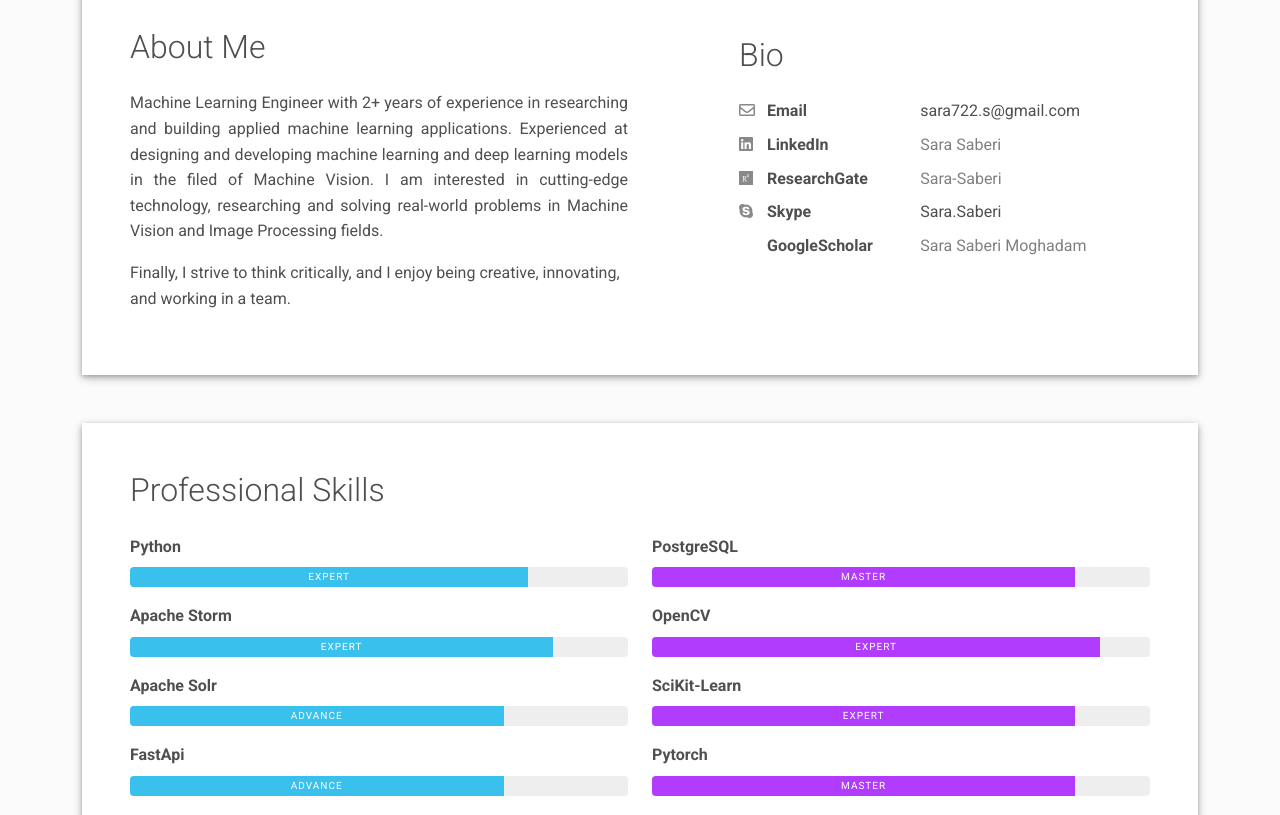
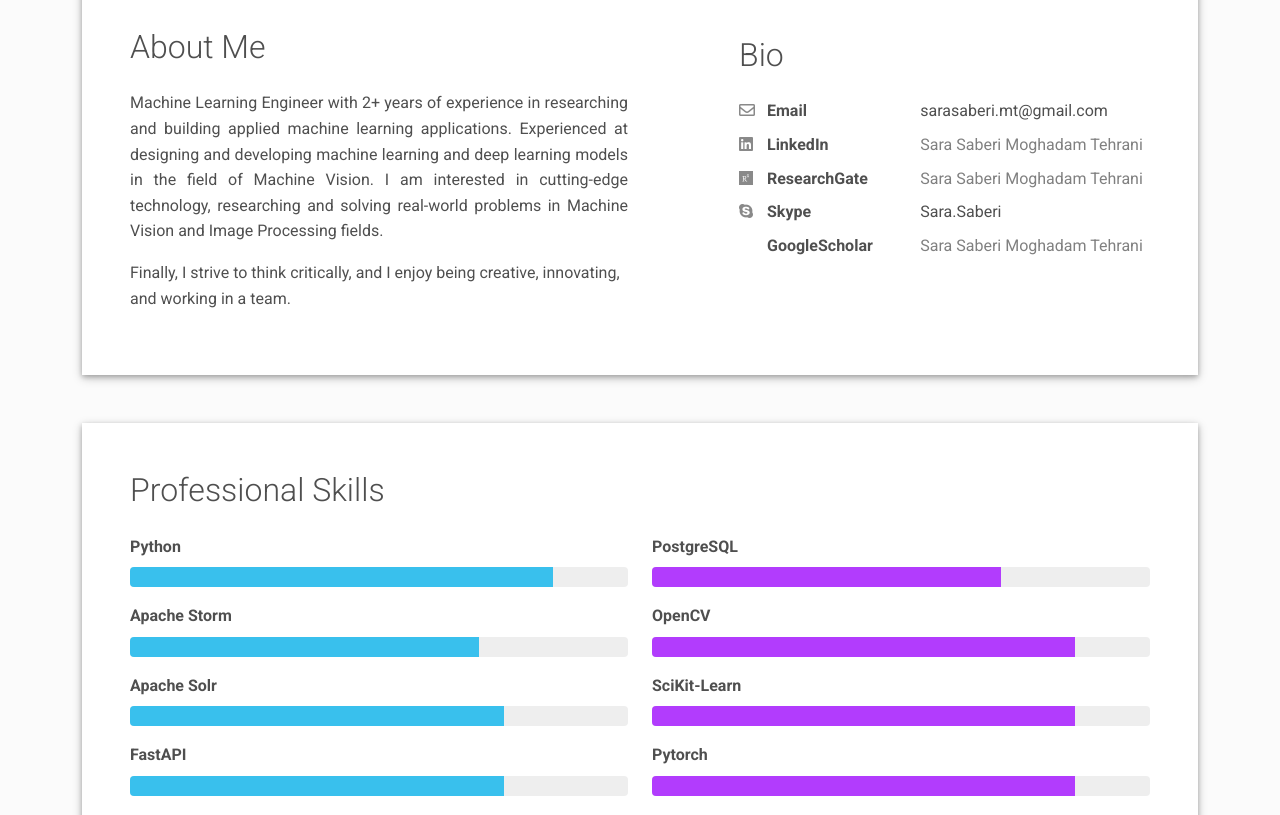
Before and after one commit to sara2227/Sara_Saberi, a plain HTML site: page index.html in a window 1280 px wide. Shown: the part 680-1495 px from the top of the page. Drawn offline with Linux system fonts and the light colour scheme.

Commit message:
name edited

```diff
--- a/index.html
+++ b/index.html
@@ -34,7 +34,7 @@
   <header class="d-print-none">
     <div class="container text-center text-lg-left">
       <div class="pt-4 clearfix">
-        <h1 class="site-title mb-0">Sara Saberi Moghadam</h1>
+        <h1 class="site-title mb-0">Sara Saberi Moghadam Tehrani</h1>
         <div class="site-nav">
           <nav role="navigation">
             <ul class="nav justify-content-center">
@@ -86,7 +86,7 @@
                   </div>
                   <div class="header-bio mt-3">
                     <div data-aos="zoom-in" data-aos-delay="0">
-                      <h2 class="h1">Sara Saberi Moghadam</h2>
+                      <h2 class="h1">Sara Saberi Moghadam Tehrani</h2>
                       <p>Machine Learning Engineer</p>
                     </div>
                     <div class="header-social mb-3 d-print-none" data-aos="zoom-in" data-aos-delay="200">
@@ -129,7 +129,7 @@
                 <p style="text-align: justify; text-justify: inter-word">
                   Machine Learning Engineer with 2+ years of experience in researching and building applied machine
                   learning applications.
-                  Experienced at designing and developing machine learning and deep learning models in the filed of
+                  Experienced at designing and developing machine learning and deep learning models in the field of
                   Machine Vision.
                   I am interested in cutting-edge technology, researching and solving real-world problems in Machine
                   Vision and Image
@@ -152,7 +152,7 @@
                     </div>
                   </div>
                   <div class="col-sm-7">
-                    <div class="pb-2">sara722.s@gmail.com</div>
+                    <div class="pb-2">sarasaberi.mt@gmail.com</div>
                   </div>
                   <div class="col-sm-5">
                     <div class="pb-2 fw-bolder">
@@ -161,8 +161,8 @@
                     </div>
                   </div>
                   <div class="col-sm-7">
-                    <div class="pb-2"><a href='https://www.linkedin.com/in/sara-saberi-285a398b/' style="color: grey;"
-                        target="_blank">Sara Saberi</a></div>
+                    <div class="pb-2"><a href='https://www.linkedin.com/in/sara-saberi-moghadam-tehrani-285a398b/'
+                        style="color: grey;" target="_blank">Sara Saberi Moghadam Tehrani</a></div>
                   </div>
                   <div class="col-sm-5">
                     <div class="pb-2 fw-bolder">
@@ -172,7 +172,7 @@
                   </div>
                   <div class="col-sm-7">
                     <div class="pb-2"><a href='https://www.researchgate.net/profile/Sara-Saberi' style="color: grey;"
-                        target="_blank">Sara-Saberi</a>
+                        target="_blank">Sara Saberi Moghadam Tehrani</a>
                     </div>
                   </div>
 
@@ -192,8 +192,8 @@
                     </div>
                   </div>
                   <div class="col-sm-7">
-                    <div class="pb-2"><a href='https://scholar.google.com/citations?hl=en&user=uqj_0IMAAAAJ'
-                        style="color:grey" target="_blank">Sara Saberi Moghadam</a></div>
+                    <div class="pb-2"><a href='https://scholar.google.com/citations?user=_JTm6JAAAAAJ&hl=en'
+                        style="color:grey" target="_blank">Sara Saberi Moghadam Tehrani</a></div>
                   </div>
 
                 </div>
@@ -210,9 +210,9 @@
                   <span class="fw-bolder">Python</span>
                   <div class="progress my-2 rounded" style="height: 20px">
                     <div class="progress-bar bg-info" role="progressbar" data-aos="zoom-in-right" data-aos-delay="100"
-                      data-aos-anchor=".skills-section" style="width: 80%" aria-valuenow="80" aria-valuemin="0"
+                      data-aos-anchor=".skills-section" style="width: 85%" aria-valuenow="85" aria-valuemin="0"
                       aria-valuemax="100">
-                      Expert
+
                     </div>
                   </div>
                 </div>
@@ -220,9 +220,9 @@
                   <span class="fw-bolder">Apache Storm</span>
                   <div class="progress my-2 rounded" style="height: 20px">
                     <div class="progress-bar bg-info" role="progressbar" data-aos="zoom-in-right" data-aos-delay="200"
-                      data-aos-anchor=".skills-section" style="width: 85%" aria-valuenow="85" aria-valuemin="0"
+                      data-aos-anchor=".skills-section" style="width: 70%" aria-valuenow="70" aria-valuemin="0"
                       aria-valuemax="100">
-                      Expert
+
                     </div>
                   </div>
                 </div>
@@ -232,17 +232,17 @@
                     <div class="progress-bar bg-info" role="progressbar" data-aos="zoom-in-right" data-aos-delay="300"
                       data-aos-anchor=".skills-section" style="width: 75%" aria-valuenow="75" aria-valuemin="0"
                       aria-valuemax="100">
-                      Advance
+
                     </div>
                   </div>
                 </div>
                 <div class="mb-3">
-                  <span class="fw-bolder">FastApi</span>
+                  <span class="fw-bolder">FastAPI</span>
                   <div class="progress my-2 rounded" style="height: 20px">
                     <div class="progress-bar bg-info" role="progressbar" data-aos="zoom-in-right" data-aos-delay="300"
                       data-aos-anchor=".skills-section" style="width: 75%" aria-valuenow="75" aria-valuemin="0"
                       aria-valuemax="100">
-                      Advance
+
                     </div>
                   </div>
                 </div>
@@ -252,9 +252,9 @@
                   <span class="fw-bolder">PostgreSQL</span>
                   <div class="progress my-2 rounded" style="height: 20px">
                     <div class="progress-bar bg-secondary" role="progressbar" data-aos="zoom-in-right"
-                      data-aos-delay="400" data-aos-anchor=".skills-section" style="width: 85%" aria-valuenow="85"
+                      data-aos-delay="400" data-aos-anchor=".skills-section" style="width: 70%" aria-valuenow="70"
                       aria-valuemin="0" aria-valuemax="100">
-                      Master
+
                     </div>
                   </div>
                 </div>
@@ -262,9 +262,9 @@
                   <span class="fw-bolder">OpenCV</span>
                   <div class="progress my-2 rounded" style="height: 20px">
                     <div class="progress-bar bg-secondary" role="progressbar" data-aos="zoom-in-right"
-                      data-aos-delay="400" data-aos-anchor=".skills-section" style="width: 90%" aria-valuenow="90"
+                      data-aos-delay="400" data-aos-anchor=".skills-section" style="width: 85%" aria-valuenow="85"
                       aria-valuemin="0" aria-valuemax="100">
-                      Expert
+
                     </div>
                   </div>
                 </div>
@@ -274,7 +274,7 @@
                     <div class="progress-bar bg-secondary" role="progressbar" data-aos="zoom-in-right"
                       data-aos-delay="500" data-aos-anchor=".skills-section" style="width: 85%" aria-valuenow="85"
                       aria-valuemin="0" aria-valuemax="100">
-                      Expert
+
                     </div>
                   </div>
                 </div>
@@ -284,7 +284,7 @@
                     <div class="progress-bar bg-secondary" role="progressbar" data-aos="zoom-in-right"
                       data-aos-delay="600" data-aos-anchor=".skills-section" style="width: 85%" aria-valuenow="85"
                       aria-valuemin="0" aria-valuemax="100">
-                      Master
+
                     </div>
                   </div>
                 </div>
@@ -369,7 +369,7 @@
               <div class="col-md-6 d-flex align-items-center" data-aos="fade-left" data-aos-delay="100">
                 <div class="m-4 mt-md-2">
                   <p class="text-teal text-small">
-                    Apache Storm / Solr / Kafka / Milvus / Color Detection/ CNN Models / Vuejs
+                    Apache Storm / Solr / Kafka / Milvus / Color Detection/ CNN Models / FastAPI/ Vuejs
                   </p>
                   <h3>Iranian Smart Fashion Search Engine</h3>
                   <p class="text-muted">
@@ -384,7 +384,7 @@
               <div class="col-md-6 d-flex align-items-center" data-aos="fade-right" data-aos-delay="100">
                 <div class="m-4 mt-md-2 text-end">
                   <p class="text-teal text-small" style="text-align: justify;">
-                    Apache Storm / Solr / Sentiment Analysis / Twitter & Web Crawling / Bert NLP Model / Vuejs
+                    Apache Storm / Solr / Sentiment Analysis / Twitter & Web Crawling / Bert NLP Model / FastAPI / Vuejs
                   </p>
                   <h3 style="direction: ltr; text-align: justify">
                     Rasad (University News Analysis and Tracking System)</h3>
@@ -517,7 +517,7 @@
                     Distributed Large-scale Fashion Image Retrieval Platform based on Big Data
                     and Deep Learning Technologies.
                   </div>
-                  <span> Narges Norouzi,Reza Azmi,Maral Zarvani,<b> Sara Saberi Moghadam</b>. </span>
+                  <span> Narges Norouzi,Reza Azmi,<b> Sara Saberi Moghadam</b>, Maral Zarvani. </span>
                   <br>
                   <span class="text-muted h6">Submitted to Big Data Research Journal</span>, October
                   2021.
@@ -733,7 +733,7 @@
                 </div>
                 <div class="h6">
                   <i class="far fa-envelope pe-2 text-muted" style="width: 24px; opacity: 0.85"></i>
-                  sara722.s@gmail.com
+                  sarasaberi.mt@gmail.com
                 </div>
                 <div class="h6">
                   <i class="fab fa-github" style="width: 24px; opacity: 0.85"></i>
@@ -756,7 +756,7 @@
   <footer class="pt-4 pb-4 text-muted text-center d-print-none">
     <div class="container">
       <div class="my-3">
-        <div class="h4">Sara Saberi Moghadam</div>
+        <div class="h4">Sara Saberi Moghadam Tehrani</div>
         <div class="footer-nav">
           <nav role="navigation">
             <ul class="nav justify-content-center">
```
